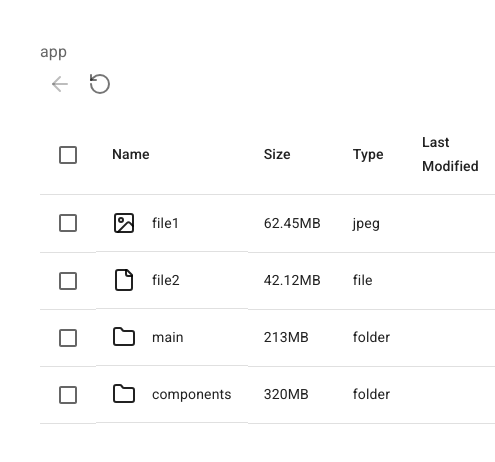
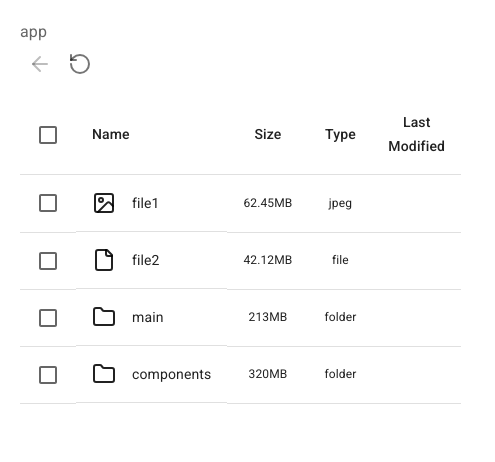
Before and after one commit to whitetposion/micro-folder-management-ui, a React (Vite) app: page / in a window 390 px wide. Shown: the top 462 px of the page, 495 px wide, since content can reach past the window. Built offline with nearby package versions, Linux system fonts and the light colour scheme.

Commit message:
mobile responsive

```diff
--- a/src/App.tsx
+++ b/src/App.tsx
@@ -40,7 +40,9 @@ const TopNav: React.FC = () => {
   return (
     <>
     <CssBaseline />
-    <Paper elevation={0}  style={{width: "90vw", padding: '20px', margin: '20px' }}>
+    <Paper elevation={0}
+      style={{width: "90vw", margin: '20px' }}
+      >
       <Breadcrumbs aria-label="breadcrumb" separator="›">
         {path.map((folder, index) => (
           <Typography key={index} variant="body1" onClick={() => handleBreadcrumbClick(index)}>{folder}</Typography>
@@ -57,16 +59,16 @@ const TopNav: React.FC = () => {
           <RotateCcw />
         </IconButton>
       </div>
-      <Table >
-        <TableHead>
-          <TableRow>
+      <Table style={{width:"100%"}} >
+        <TableHead style={{width:"100%"}} >
+          <TableRow style={{width:"100%"}} >
             <TableCell style={{ width: '10%' }}>
               <Checkbox style={{ padding: 0 }} checked={selectAll} onChange={handleSelectAll} />
             </TableCell>
             <TableCell style={{ width: '50%' }}>Name</TableCell>
-            <TableCell style={{ width: '10%' }}>Size</TableCell>
-            <TableCell style={{ width: '10%' }}>Type</TableCell>
-            <TableCell style={{ width: '15%' }}>Last Modified</TableCell>
+            <TableCell style={{ width: '10%', textAlign: "center" }}>Size</TableCell>
+            <TableCell style={{ width: '10%', textAlign: "center"  }}>Type</TableCell>
+            <TableCell style={{ width: '15%', textAlign: "center"  }}>Last Modified</TableCell>
           </TableRow>
         </TableHead>
         <TableBody>
--- a/src/components/FileFolder.tsx
+++ b/src/components/FileFolder.tsx
@@ -1,4 +1,4 @@
-import { TableRow, TableCell, Checkbox, CssBaseline } from "@mui/material";
+import { TableRow,Typography, TableCell, Checkbox, CssBaseline } from "@mui/material";
 import { Folder, File, Jpeg } from "@/type";
 import { Folder as FolderIcon, File as FileIcon, Image } from "lucide-react";
 
@@ -26,18 +26,21 @@ const FileComponent: React.FC<FileComponentProps> = ({
      return (
       <>
       <CssBaseline />
-      <TableRow  onClick={click} style={{ }}>
+      <TableRow onClick={click} style={{ }}>
         <TableCell>
           <Checkbox style={{padding: 0}} checked={selected} onChange={handleCheckboxChange} />
         </TableCell>
-        <TableCell style={{display: "flex", gap: "1rem" , alignItems: 'center'}}>
+        <TableCell style={{display: "flex", gap: "1rem", alignItems: 'center'}}>
           {type === 'file' ? <FileIcon /> : type === 'folder' ? <FolderIcon /> : <Image/>}
-          {fileName}
+          <Typography variant="body1" style={{ fontSize: '0.875rem' }}>{fileName}</Typography>
         </TableCell>
-        <TableCell>{size}</TableCell>
-        <TableCell>{type}</TableCell>
+        <TableCell style={{ textAlign: "center" }}>
+          <Typography variant="body2" style={{ fontSize: '0.75rem' }}>{size}</Typography>
+        </TableCell>
+        <TableCell style={{ textAlign: "center" }}>
+          <Typography variant="body2" style={{ fontSize: '0.75rem' }}>{type}</Typography>
+        </TableCell>
         <TableCell></TableCell>
-
       </TableRow>
       </>
      );
```
